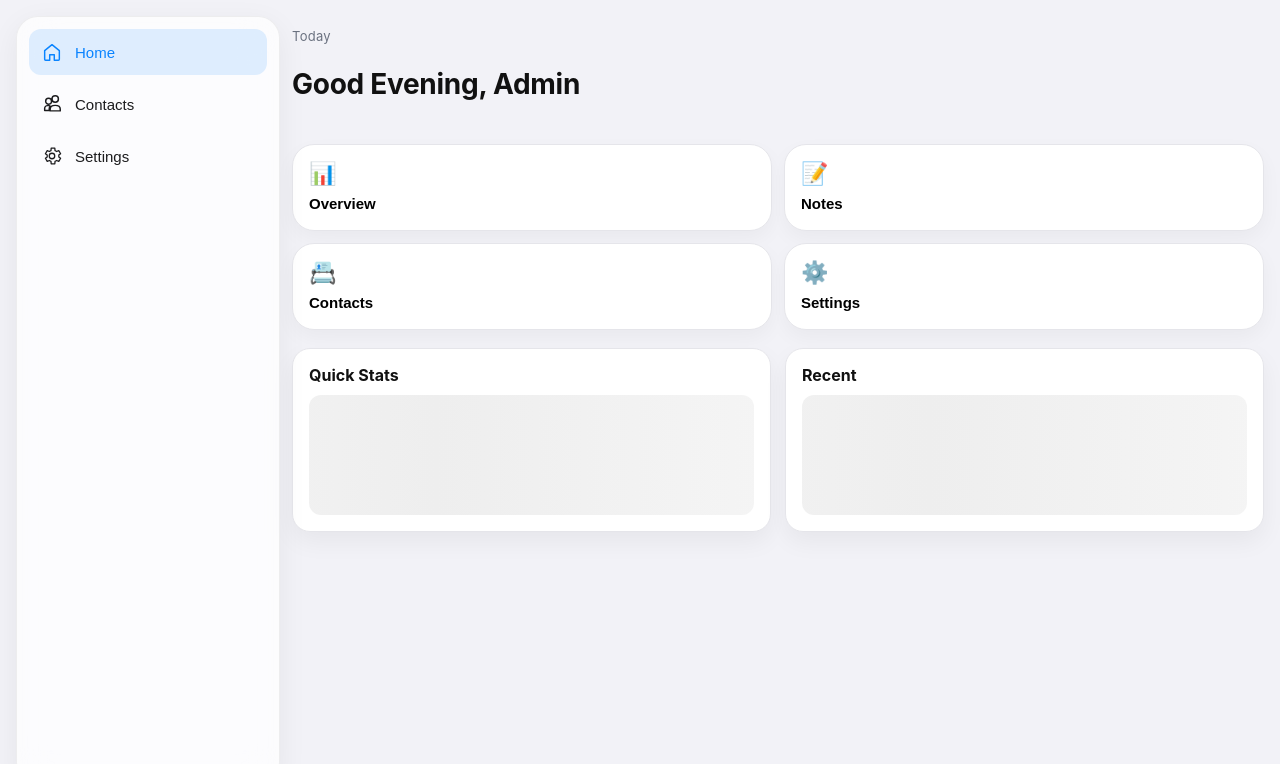
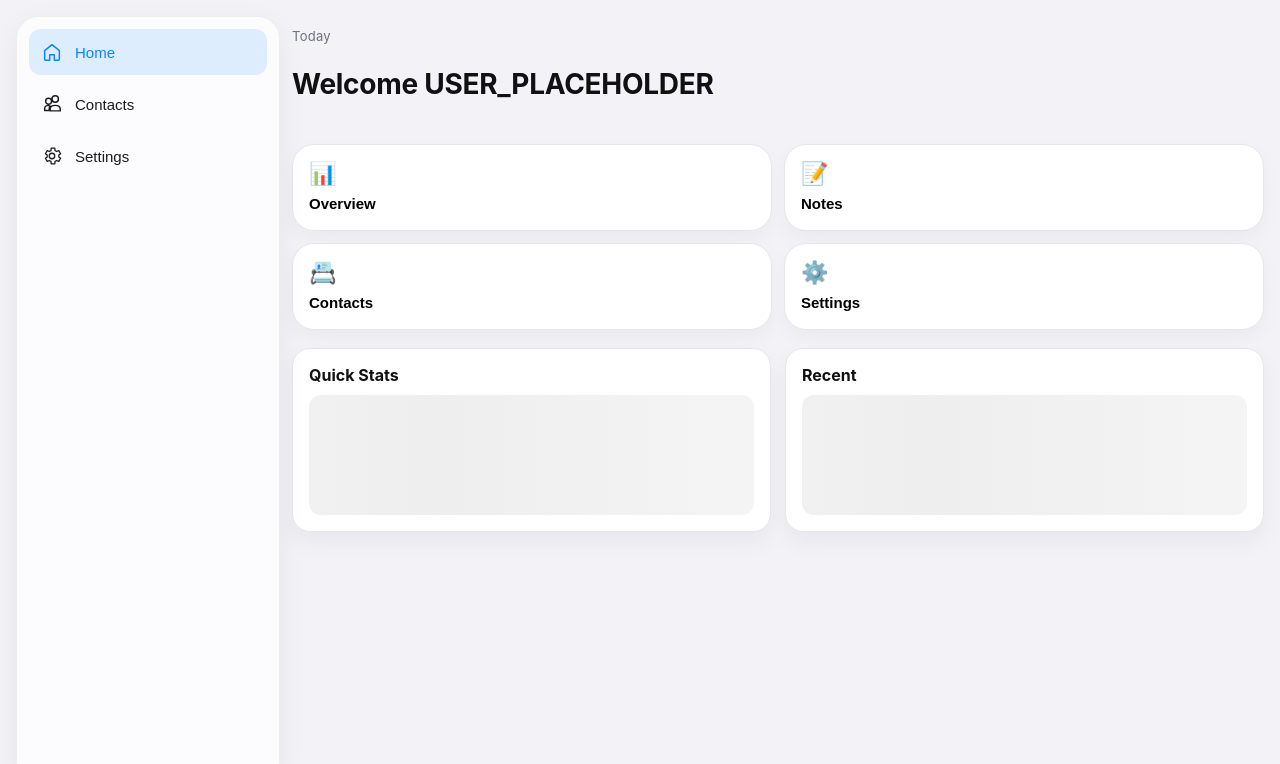
Before and after one commit to juelichpeer/The-Advisor, a plain HTML site: page index.html in a window 1280 px wide. Drawn offline with Linux system fonts and the light colour scheme.

Commit message:
update app.js and style.css with welcome headline changes

```diff
--- a/app.js
+++ b/app.js
@@ -14,11 +14,9 @@ document.addEventListener('DOMContentLoaded', () => {
   const splash = document.getElementById('splash');
   const dash = document.getElementById('dashboard');
 
-  // greeting
-  const h = new Date().getHours();
-  const part = h < 12 ? 'Good Morning' : h < 18 ? 'Good Afternoon' : 'Good Evening';
+  // Dashboard title: "Welcome USER_PLACEHOLDER"
   const el = document.getElementById('greeting');
-  if (el) el.firstChild.nodeValue = `${part}, `; // keep span.name
+  if (el) el.textContent = 'Welcome USER_PLACEHOLDER';
 
   const go = () => {
     document.body.classList.add('merge'); // start radial
```
Also changed, not shown: style.css (+3 -7 lines).
